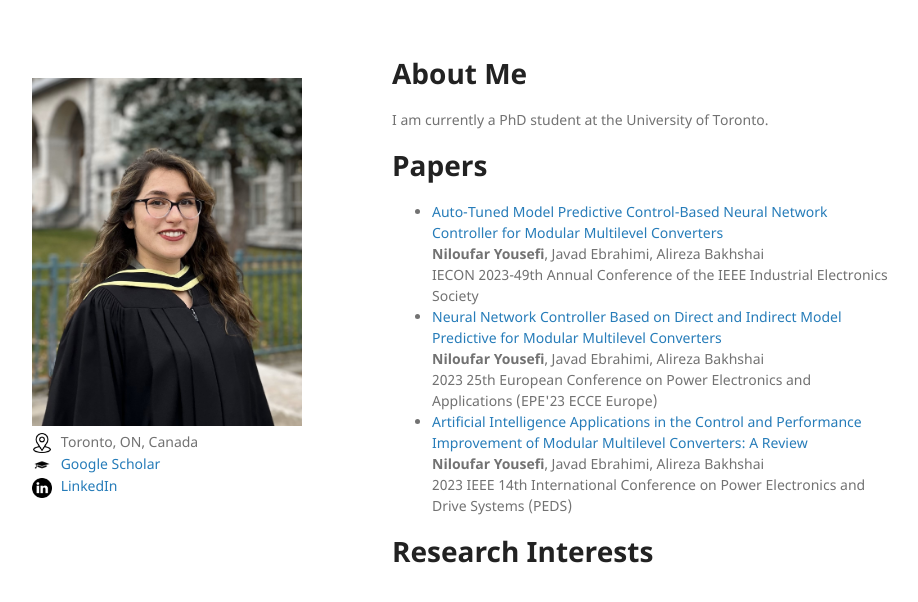
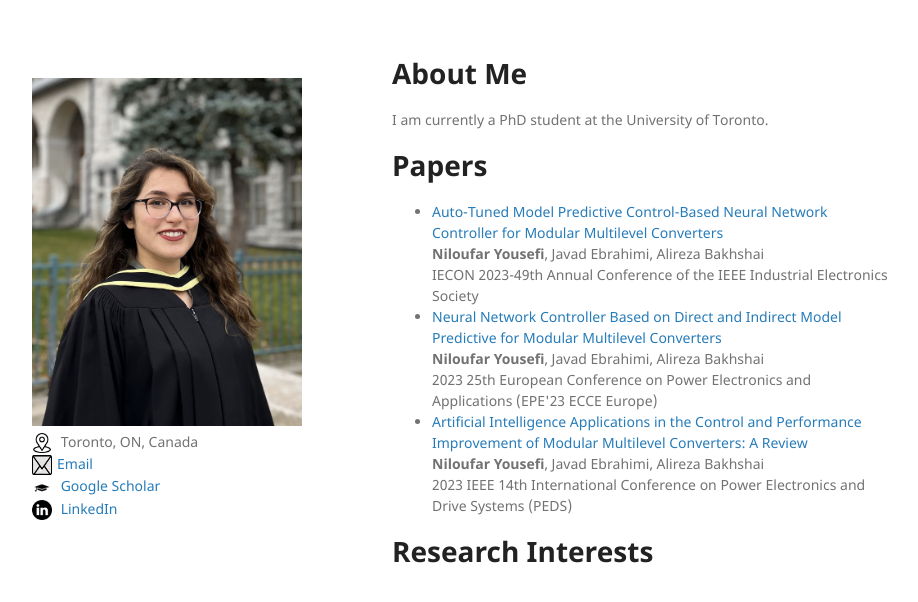
Before and after one commit to niluyou/NilufarYousefi, a Jekyll site: the page built from index.md, in a window 1280 px wide. Shown: the top 602 px of the page, without its empty margins (178-1096 px from the left). Built offline with Jekyll 4.4.1, drawn with Linux system fonts in a browser that asks for light colours.

Commit message:
Update default.html

```diff
--- a/_layouts/default.html
+++ b/_layouts/default.html
@@ -30,6 +30,9 @@
 
         <img src="Location.png" alt="Location Icon" style="width: 20px; height: 20px; margin-right: 5px; vertical-align: middle;"> Toronto, ON, Canada<br>
 
+         <a href="niloufar.yousefi@utoronto.ca">
+          <img src="Email.jpg" alt="Email Icon" style="width: 20px; height: 20px; margin-right: 5px; vertical-align: middle;">Email</a><br>
+
         <a href="https://scholar.google.ca/citations?user=Mj6tN2EAAAAJ&hl=en">
           <img src="Scholar.png" alt="Google Scholar Icon" style="width: 20px; height: 20px; margin-right: 5px; vertical-align: middle;"> Google Scholar</a><br>
 
```
